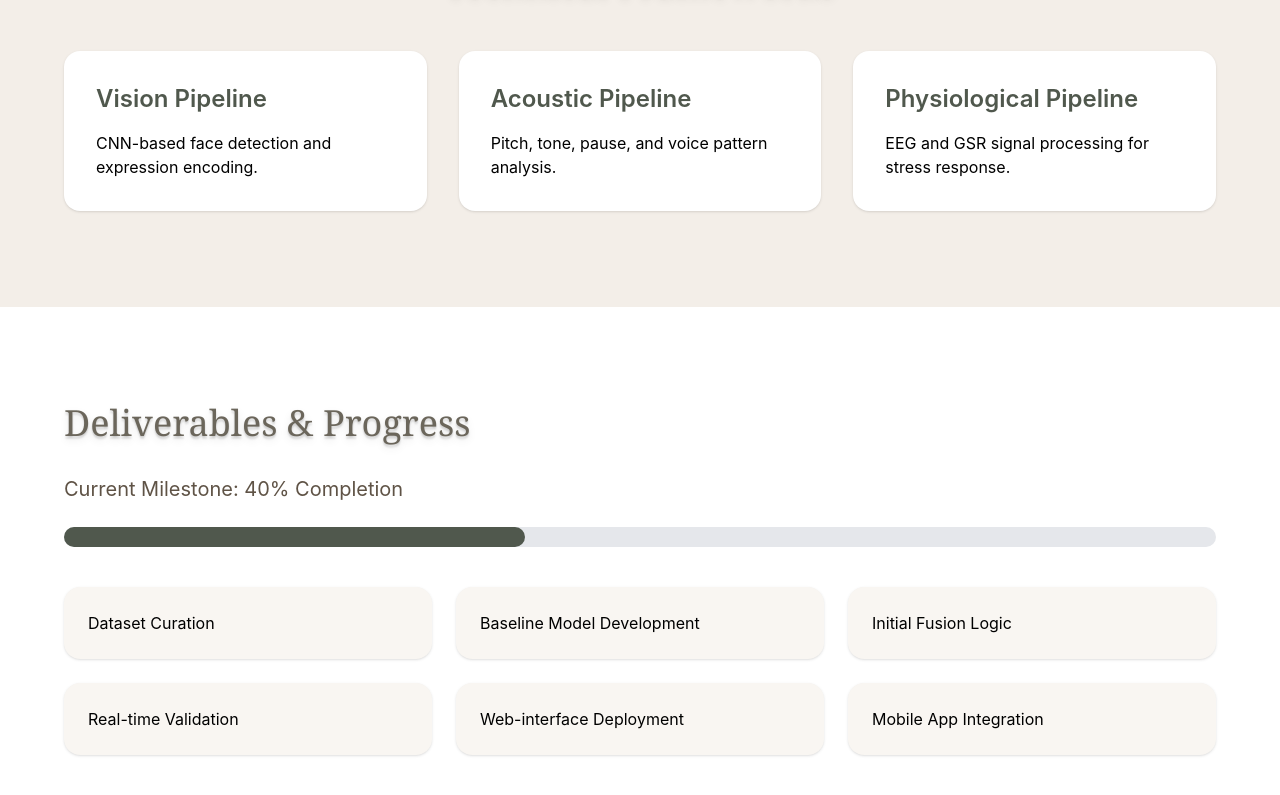
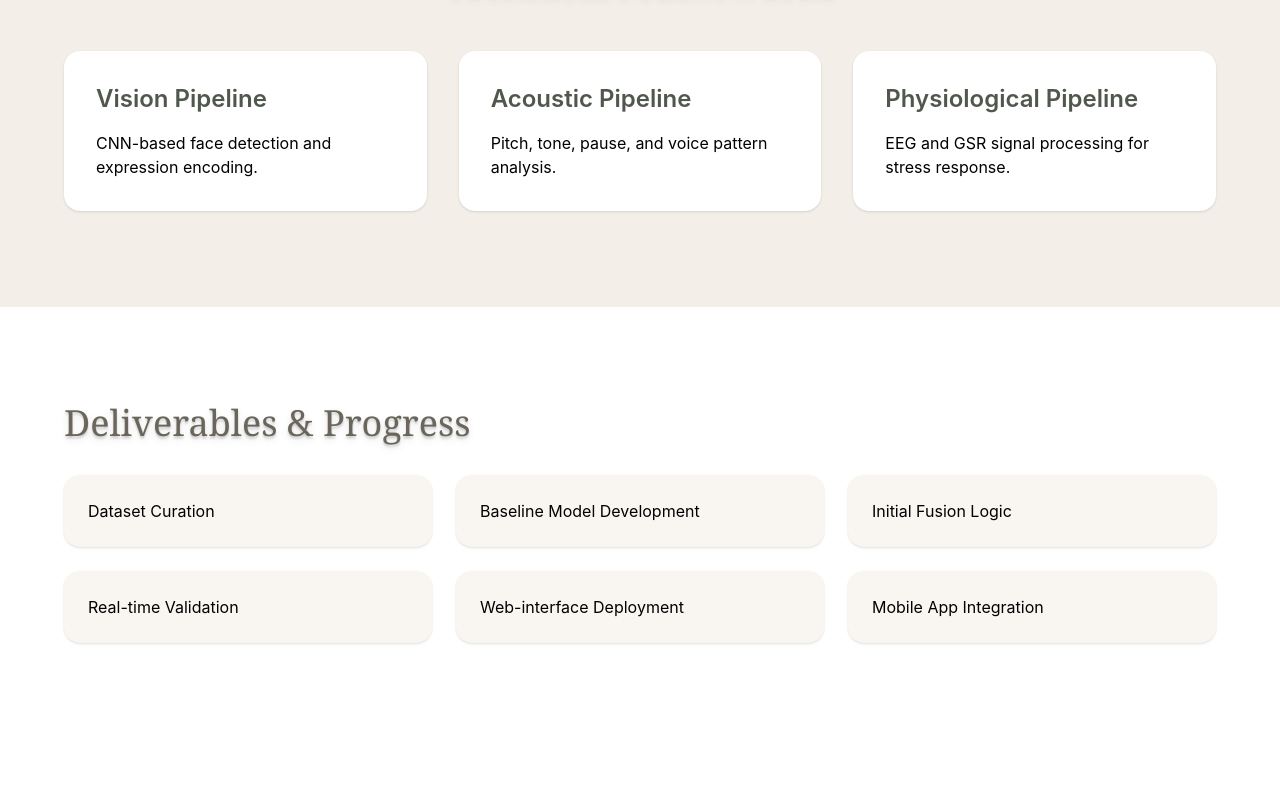
Before and after one commit to singhanandita09/Modest, a React (Vite) app in the folder Modest/: page /research-publications in a window 1280 px wide. Shown: the part 1841-2636 px from the top of the page. After the commit the page ends 2580 px from the top, so only its background shows below. Built offline with nearby package versions, Linux system fonts and the light colour scheme.

Commit message:
Removed Current mildstone:40% Completion from research-publication page

```diff
--- a/Modest/src/PAGES/Research-Publication.jsx
+++ b/Modest/src/PAGES/Research-Publication.jsx
@@ -131,13 +131,9 @@ function ResearchPublication() {
             Deliverables & Progress
           </h2>
 
-          <p className="text-xl text-[#5f5346] mb-6">
-            Current Milestone: 40% Completion
-          </p>
 
-          <div className="w-full h-5 bg-gray-200 rounded-full mb-10">
-            <div className="w-[40%] h-5 bg-[#50584d] rounded-full"></div>
-          </div>
+
+
 
           <div className="grid md:grid-cols-3 gap-6">
             {[
```
